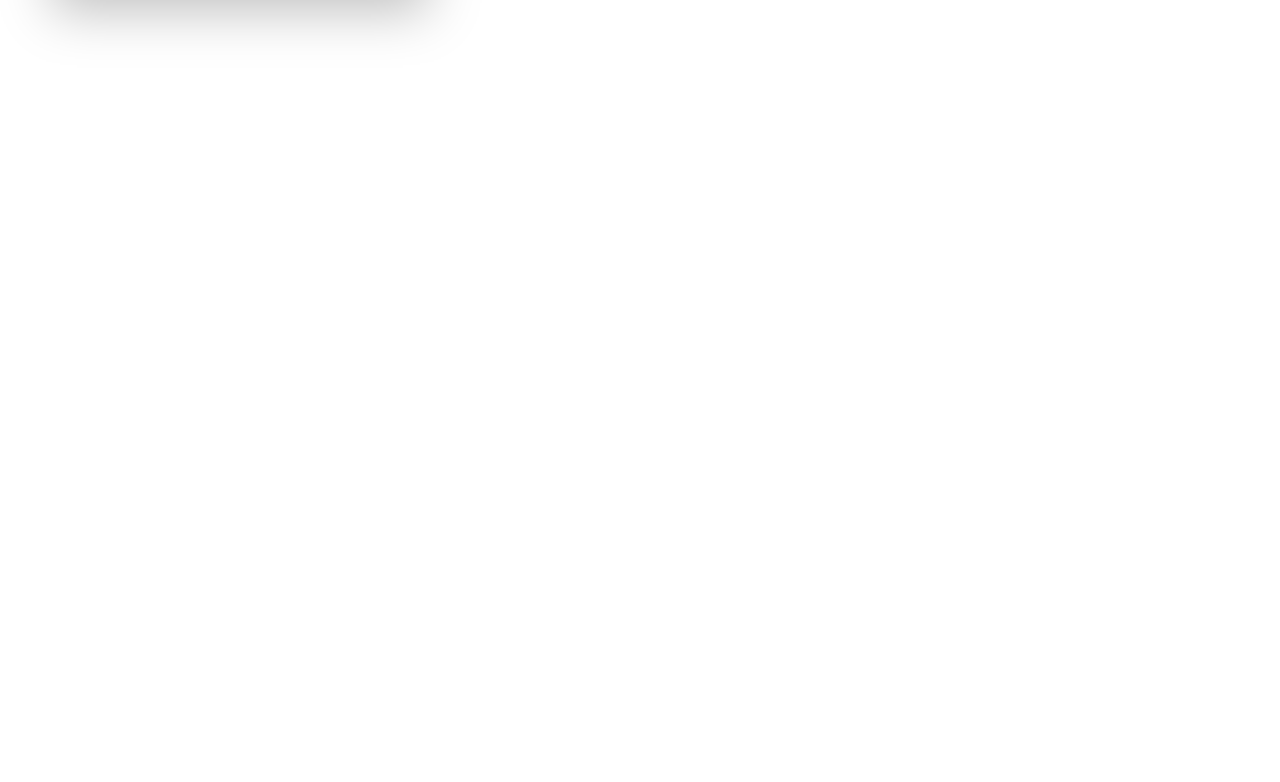
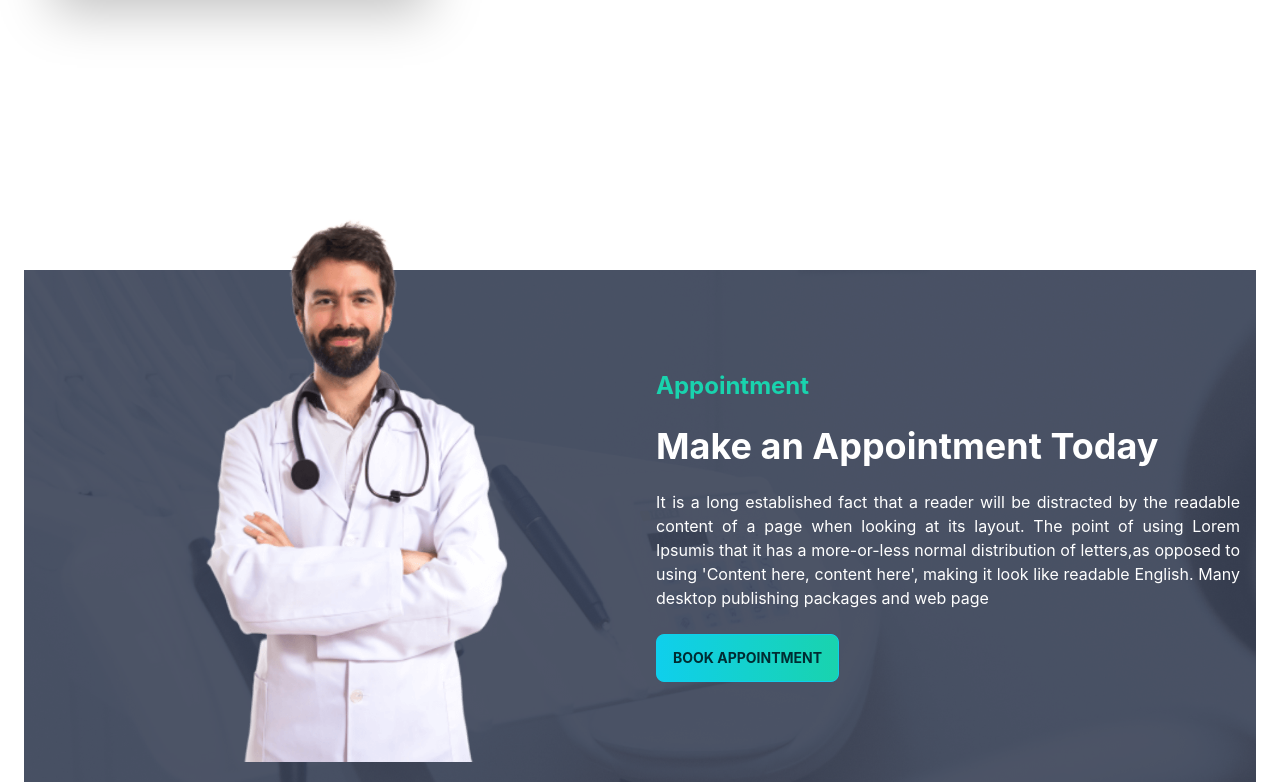
Before and after one commit to MrinmoyBaust98/Healthy_Smile, a React (Create React App) app: page / in a window 1280 px wide. Shown: the part 2084-2866 px from the top of the page. Before the commit the page ends 2194 px from the top, so only its background shows below. Built offline with nearby package versions, Linux system fonts and the light colour scheme.

Commit message:
MakeAppointmrnt Section Added

```diff
--- a/src/pages/Home/Home/Home.js
+++ b/src/pages/Home/Home/Home.js
@@ -3,6 +3,7 @@
 import InfoCards from "../Information/InfoCards";
 import ServiceCards from "../Services/ServiceCards";
 import ServiceBanner from "../ServiceBanner/ServiceBanner";
+import MakeAppointment from "../MakeAppointment/MakeAppointment";
 
 const Home = () => {
   return (
@@ -11,6 +12,7 @@
       <InfoCards />
       <ServiceCards />
       <ServiceBanner />
+      <MakeAppointment />
     </div>
   );
 };
--- /dev/null
+++ b/src/pages/Home/MakeAppointment/MakeAppointment.js
@@ -0,0 +1,38 @@
+import React from "react";
+import doctorImage from "../../../assets/images/doctor.png";
+import bgAppointment from "../../../assets/images/appointment.png";
+
+const MakeAppointment = () => {
+  return (
+    <section className="mt-64" style={{ background: `url(${bgAppointment})` }}>
+      <div className="hero h-[512px]">
+        <div className="hero-content flex-col lg:flex-row">
+          <img
+            src={doctorImage}
+            className="-mt-32 hidden lg:block lg:w-1/2"
+            alt="doctor-img"
+          />
+          <div>
+            <h4 className="text-secondary text-2xl font-bold">Appointment</h4>
+            <h1 className="mt-6 text-4xl text-white font-bold">
+              Make an Appointment Today
+            </h1>
+            <p className="py-6 text-justify text-white">
+              It is a long established fact that a reader will be distracted by
+              the readable content of a page when looking at its layout. The
+              point of using Lorem Ipsumis that it has a more-or-less normal
+              distribution of letters,as opposed to using 'Content here, content
+              here', making it look like readable English. Many desktop
+              publishing packages and web page
+            </p>
+            <button className="btn btn-primary font-bold bg-gradient-to-r from-primary to-secondary text-blue font-bold">
+              Book Appointment
+            </button>
+          </div>
+        </div>
+      </div>
+    </section>
+  );
+};
+
+export default MakeAppointment;
```
